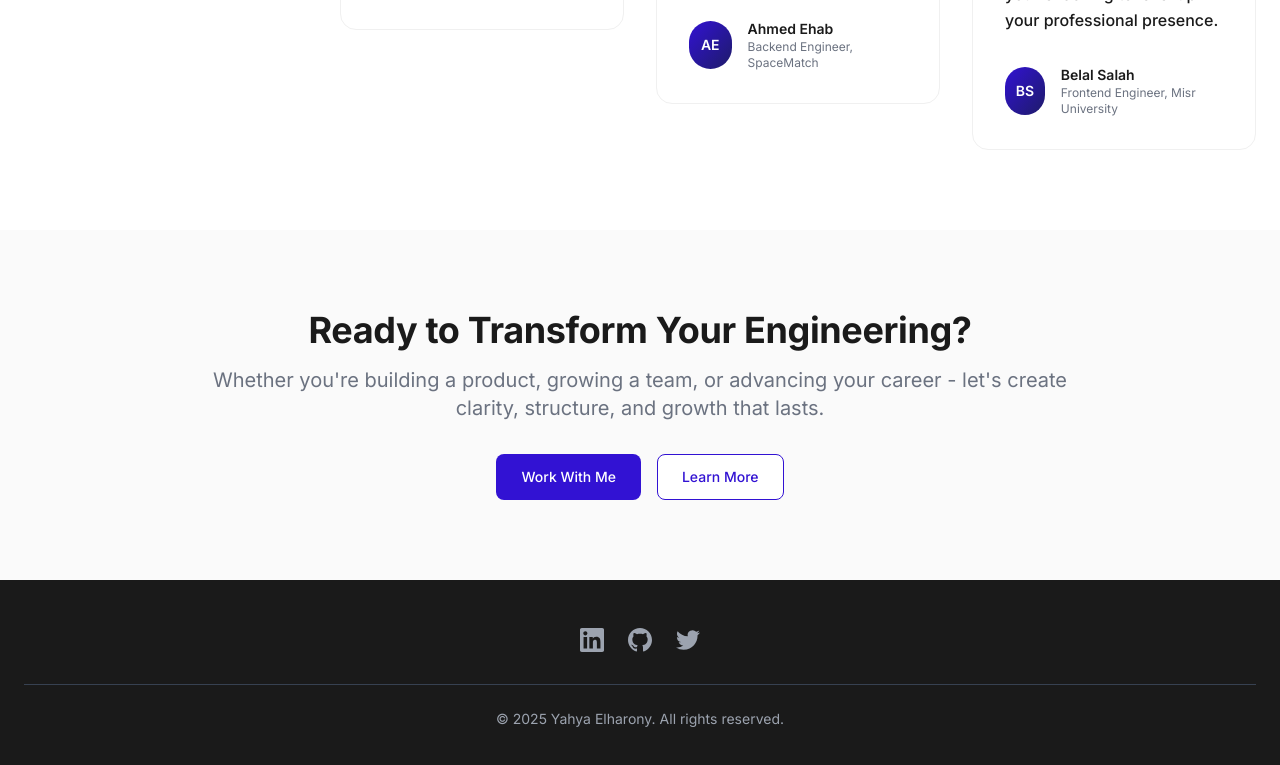
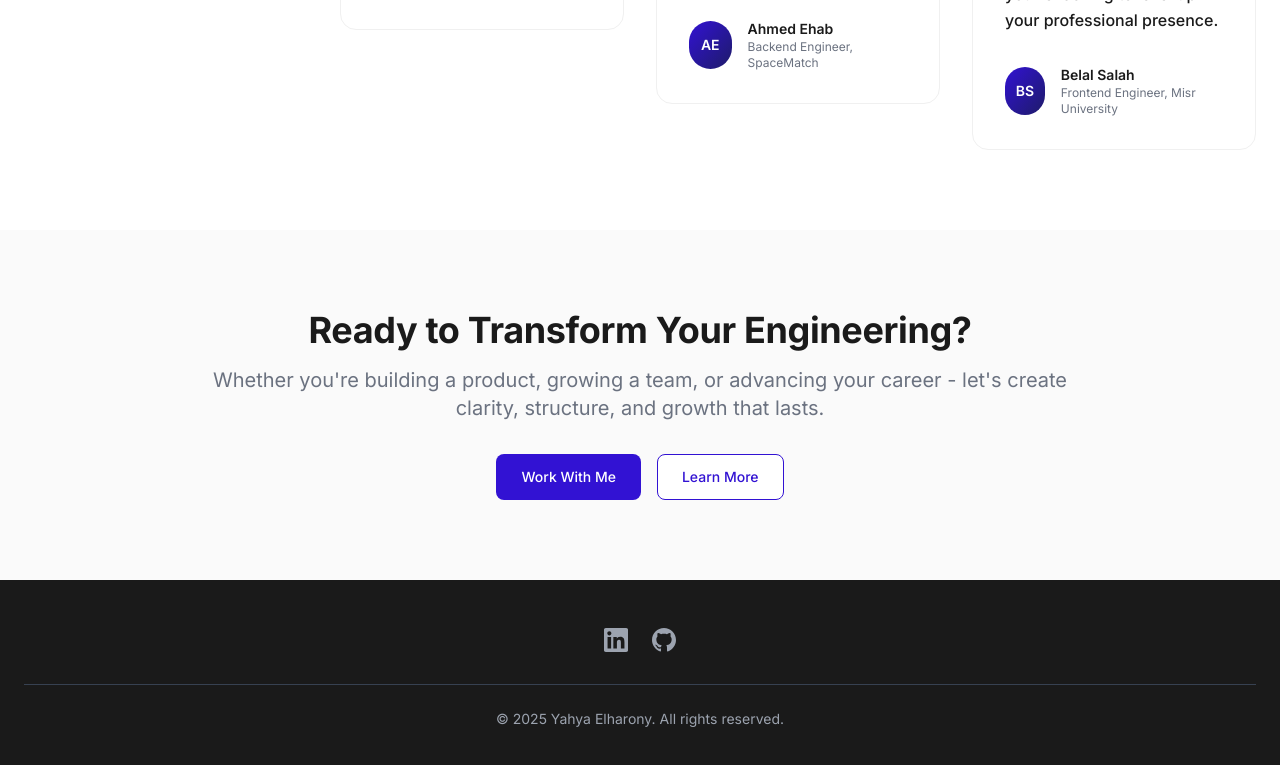
Before and after one commit to elharony/elharony.com, an Astro site: page / in a window 1280 px wide. Shown: the part 7075-7840 px from the top of the page. Built offline with nearby package versions, Linux system fonts and the light colour scheme; Astro itself is replaced by a stand-in of ours; a script that the page names is missing.

Commit message:
fix(footer): update social media links
- Changed LinkedIn and GitHub URLs to reflect updated username.
- Commented out the Twitter link for future consideration.

```diff
--- a/src/components/Footer.astro
+++ b/src/components/Footer.astro
@@ -8,21 +8,21 @@ const currentYear = new Date().getFullYear();
     <div class="text-center">
       <!-- Social Media -->
       <div class="flex justify-center space-x-6 mb-8">
-        <a href="https://linkedin.com/in/yahyaelharony" class="text-[#9ca3af] hover:text-white transition-colors duration-200">
+        <a href="https://linkedin.com/in/elharony" class="text-[#9ca3af] hover:text-white transition-colors duration-200">
           <svg class="w-6 h-6" fill="currentColor" viewBox="0 0 24 24">
             <path d="M20.447 20.452h-3.554v-5.569c0-1.328-.027-3.037-1.852-3.037-1.853 0-2.136 1.445-2.136 2.939v5.667H9.351V9h3.414v1.561h.046c.477-.9 1.637-1.85 3.37-1.85 3.601 0 4.267 2.37 4.267 5.455v6.286zM5.337 7.433c-1.144 0-2.063-.926-2.063-2.065 0-1.138.92-2.063 2.063-2.063 1.14 0 2.064.925 2.064 2.063 0 1.139-.925 2.065-2.064 2.065zm1.782 13.019H3.555V9h3.564v11.452zM22.225 0H1.771C.792 0 0 .774 0 1.729v20.542C0 23.227.792 24 1.771 24h20.451C23.2 24 24 23.227 24 22.271V1.729C24 .774 23.2 0 22.222 0h.003z"/>
           </svg>
         </a>
-        <a href="https://github.com/yahyaelharony" class="text-[#9ca3af] hover:text-white transition-colors duration-200">
+        <a href="https://github.com/elharony" class="text-[#9ca3af] hover:text-white transition-colors duration-200">
           <svg class="w-6 h-6" fill="currentColor" viewBox="0 0 24 24">
             <path d="M12 0c-6.626 0-12 5.373-12 12 0 5.302 3.438 9.8 8.207 11.387.599.111.793-.261.793-.577v-2.234c-3.338.726-4.033-1.416-4.033-1.416-.546-1.387-1.333-1.756-1.333-1.756-1.089-.745.083-.729.083-.729 1.205.084 1.839 1.237 1.839 1.237 1.07 1.834 2.807 1.304 3.492.997.107-.775.418-1.305.762-1.604-2.665-.305-5.467-1.334-5.467-5.931 0-1.311.469-2.381 1.236-3.221-.124-.303-.535-1.524.117-3.176 0 0 1.008-.322 3.301 1.23.957-.266 1.983-.399 3.003-.404 1.02.005 2.047.138 3.006.404 2.291-1.552 3.297-1.23 3.297-1.23.653 1.653.242 2.874.118 3.176.77.84 1.235 1.911 1.235 3.221 0 4.609-2.807 5.624-5.479 5.921.43.372.823 1.102.823 2.222v3.293c0 .319.192.694.801.576 4.765-1.589 8.199-6.086 8.199-11.386 0-6.627-5.373-12-12-12z"/>
           </svg>
         </a>
-        <a href="https://twitter.com/yahyaelharony" class="text-[#9ca3af] hover:text-white transition-colors duration-200">
+        <!-- <a href="https://twitter.com/yahya_elharony" class="text-[#9ca3af] hover:text-white transition-colors duration-200">
           <svg class="w-6 h-6" fill="currentColor" viewBox="0 0 24 24">
             <path d="M23.953 4.57a10 10 0 01-2.825.775 4.958 4.958 0 002.163-2.723c-.951.555-2.005.959-3.127 1.184a4.92 4.92 0 00-8.384 4.482C7.69 8.095 4.067 6.13 1.64 3.162a4.822 4.822 0 00-.666 2.475c0 1.71.87 3.213 2.188 4.096a4.904 4.904 0 01-2.228-.616v.06a4.923 4.923 0 003.946 4.827 4.996 4.996 0 01-2.212.085 4.936 4.936 0 004.604 3.417 9.867 9.867 0 01-6.102 2.105c-.39 0-.779-.023-1.17-.067a13.995 13.995 0 007.557 2.209c9.053 0 13.998-7.496 13.998-13.985 0-.21 0-.42-.015-.63A9.935 9.935 0 0024 4.59z"/>
           </svg>
-        </a>
+        </a> -->
       </div>
 
       <!-- Copyright -->
```
